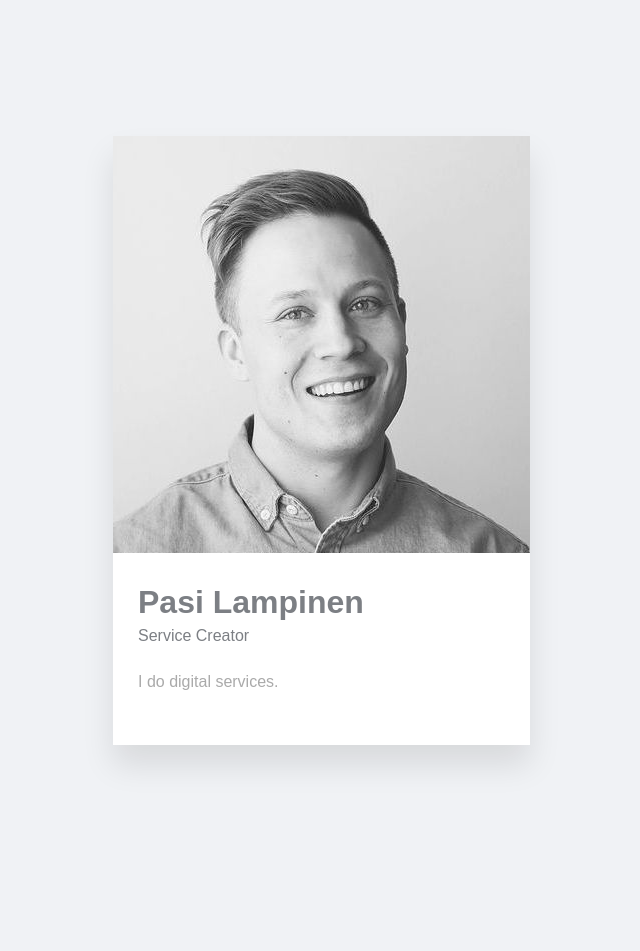
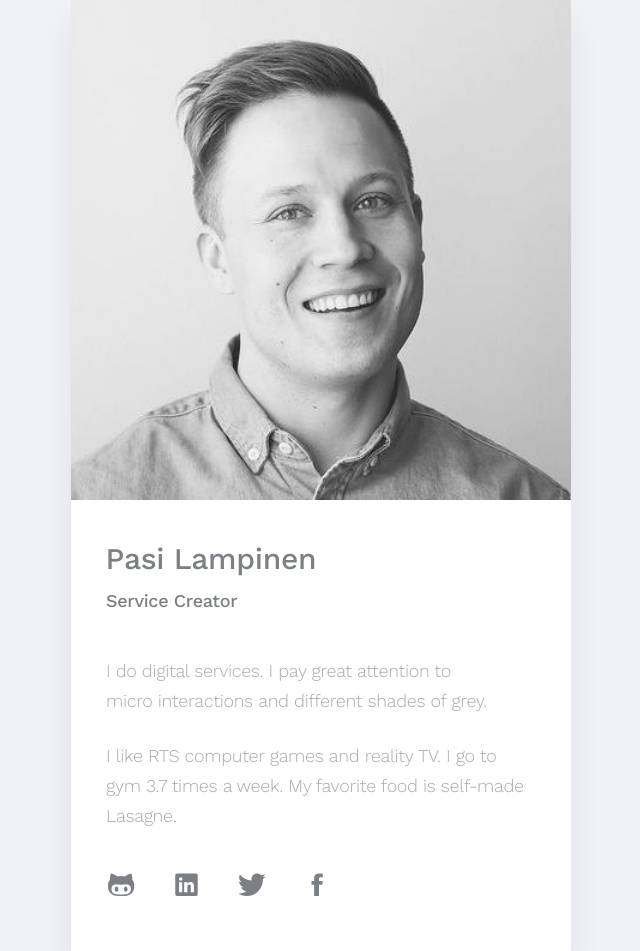
Before and after one commit to palampinen/pasilampinen, a plain HTML site: page index.html in a window 1280 px wide. Shown: the whole page, without its empty margins (319-959 px from the left). Before the commit the page ends 880 px from the top, so only its background shows below. Drawn offline with nearby package versions, Linux system fonts and the light colour scheme; a web font is replaced by a local one.

Commit message:
content polished, typography to mint

```diff
--- a/index.html
+++ b/index.html
@@ -11,15 +11,11 @@
   <meta name="mobile-web-app-capable" content="yes" />
   <meta name="apple-mobile-web-app-capable" content="yes"/>
   <meta name="format-detection" content="telephone=yes"/>
-  <meta name="theme-color" content="#000" />
+  <meta name="theme-color" content="#7c7f84" />
 
   <link rel="stylesheet" href="style.css">
-  <link rel="apple-touch-icon" href="icon.png">
-  <link rel="icon" href="icon.png" />
-  <link href="https://fonts.googleapis.com/css?family=Rubik:300,400,700" rel="stylesheet">
-  <link href="https://fonts.googleapis.com/css?family=Cardo:400,700" rel="stylesheet">
-  <link href="https://fonts.googleapis.com/css?family=Asul" rel="stylesheet">
-  <link href="https://fonts.googleapis.com/css?family=Chivo" rel="stylesheet">
+  <link href="https://fonts.googleapis.com/css?family=Work+Sans:300,500" rel="stylesheet">
+  <link href="http://code.ionicframework.com/ionicons/2.0.1/css/ionicons.min.css" rel="stylesheet">
 </head>
 <body>
 
@@ -28,14 +24,25 @@
   <div class="card">
     <div class="inner">
       <div class="image full" ><img src="pasi-lampinen.jpg" alt=""></div>
-        <div class="container">
-          <div class="person">
-            <h1 class="person__name">Pasi Lampinen</h1>
-            <p class="person__title">Service Creator</p>
-          </div>
+      <div class="container">
+        <div class="person">
+          <h1 class="person__name">Pasi Lampinen</h1>
+          <p class="person__title">Service Creator</p>
+        </div>
+        <p class="introduction">I do digital services. I pay great attention to <span class="micro-interaction">micro interactions</span> and different shades of grey.</p>
 
-          <p class="introduction">I do digital services.</p>
+        <p class="introduction">
+          I like RTS computer games and reality TV. I go to gym 3.7 times a week. My favorite food is self-made Lasagne.
+        </p>
+
+
+        <div class="share">
+          <a target="_blank" title="Pasi on Github" class="ion-social-octocat" href="https://github.com/palampinen"></a>
+          <a target="_blank" title="Pasi on Linkedin" class="ion-social-linkedin" href="https://fi.linkedin.com/in/pasilampinen"></a>
+          <a target="_blank" title="Pasi on Twitter" class="ion-social-twitter" href="https://twitter.com/pasilampinen"></a>
+          <a target="_blank" title="Pasi on Facebook" class="ion-social-facebook" href="https://www.facebook.com/pasi.lampinen.9"></a>
         </div>
+      </div>
     </div>
   </div>
 </div>
--- a/style.css
+++ b/style.css
@@ -12,9 +12,17 @@ body {
 }
 
 body {
-  font-family: 'Chivo', sans-serif;
-  font-size: 16px;
+  font-family: 'Work Sans', sans-serif;
+  font-size: 18px;
+  line-height: 30px;
+  font-weight: 300;
   color: #aaa;
+  letter-spacing: -0.0175em;
+  -webkit-tap-highlight-color: transparent;
+}
+
+a {
+  color: #000;
 }
 
 .person {
@@ -23,12 +31,15 @@ body {
 
 .person__name {
   margin: 0;
-  padding: 0 0 10px;
-  font-weight: bold;
+  padding: 0 0 12px;
+  font-weight: 500;
+  font-size: 30px;
+  margin-left: -0.5px;
 }
 
 .person__title {
-  margin: 0 0 30px;
+  font-weight: 500;
+  margin: 0 0 40px;
   padding: 0;
 }
 
@@ -47,13 +58,13 @@ body {
   position: relative;
   z-index: 2;
   overflow: hidden;
-  padding: 2.5rem;
+  padding: 0px;
 }
 
 .card {
   display: flex;
   position: relative;
-  max-width: 100%;
+  max-width: 500px;
   z-index: 1;
   align-items: center;
   justify-content: center;
@@ -62,24 +73,110 @@ body {
 
   text-align: left;
   background-color: #FFFFFF;
-  box-shadow: 0rem 20px 30px 0rem rgba(0, 0, 0, 0.1);
+  box-shadow: 0rem 20px 30px 0rem rgba(40, 25, 86, 0.075);
 
-  animation: enter-to-building 0.5s ease-in-out 0s;
+  animation: enter-to-building 0.25s linear 0s;
   animation-fill-mode: forwards;
 }
 
-.inner {
+.image, .image img {
+  display: inline-block;
+  width: 100%;
+}
+
+.image img {
+  display: block;
+  min-width: 100%;
 }
 
 .container {
-  padding: 30px 25px;
+  padding: 35px;
 }
 
-.introduction {
+.micro-interaction {
+  display: inline-block;
+  white-space: nowrap;
+}
 
+.micro-interaction:hover {
+  animation: micro-interaction 2.5s linear 0s infinite;
+}
+
+
+.share {
+  margin-left: -15px;
+}
+.share a {
+  display: inline-block;
+  margin-right: 0px;
+  font-size: 30px;
+  width: 60px;
+  height: 60px;
+  line-height: 60px;
+  text-align: center;
+  border-radius: 50%;
+  transition: background 0.1s linear, color 0.1s linear;
+  color: #7c7f84;
+
+  opacity: 0;
+  transform: translate3d(10px, 0, 0);
+
+  animation-name: show-link;
+  animation-timing-function: linear;
+  animation-delay: 0s;
+  animation-duration: 0.2s;
+  animation-fill-mode: forwards;
+}
+
+
+.share a:nth-child(1) { animation-delay: 0.4s; }
+.share a:nth-child(2) { animation-delay: 0.6s; }
+.share a:nth-child(3) { animation-delay: 0.8s; }
+.share a:nth-child(4) { animation-delay: 1.0s; }
+.share a:nth-child(5) { animation-delay: 1.2s; }
+.share a:nth-child(6) { animation-delay: 1.4s; }
+
+.share a:hover {
+  color: #000;
+}
+
+.share a:active {
+  background: #fafafa;
+  color: #000;
 }
 
 @keyframes enter-to-building {
   from { opacity: 0; transform: scale(1.05); }
   to { opacity: 1; transform: scale(1); }
 }
+
+@keyframes micro-interaction {
+  0% { transform: skewX(0); }
+  2% { transform: skewX(-19deg); }
+  4% { transform: skewX(0); }
+  6% { transform: skewX(-19deg); }
+  8% { transform: skewX(0); }
+  100% { transform: skewX(0); }
+}
+
+
+@keyframes show-link {
+  from { opacity: 0; transform: translate3d(10px, 0, 0); }
+  to { opacity: 1; transform: translate3d(0, 0, 0); }
+}
+
+
+@media (max-width: 768px) {
+  .wrapper {
+    padding: 0;
+  }
+
+  .card {
+    box-shadow: none;
+    width: 100%;
+  }
+
+  .container {
+    padding: 30px 25px;
+  }
+}
```
